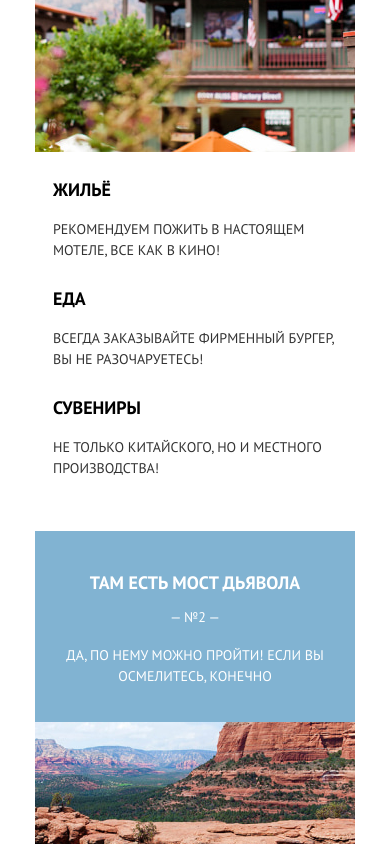
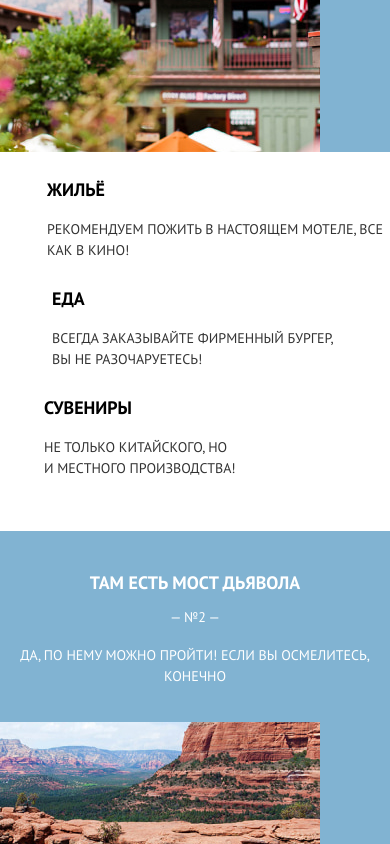
Before and after one commit to htmlacademy-adaptive/676715-sedona-26, a website: page source/index.html in a window 390 px wide. Shown: the part 1156-2000 px from the top of the page. Drawn offline with nearby package versions, Linux system fonts and the light colour scheme; files that its build step writes are made by us from their sources.

Commit message:
Правки по адаптивной сетке

```diff
--- a/source/index.html
+++ b/source/index.html
@@ -9,7 +9,7 @@
   <body class="page__body">
     <header class="header">
       <a class="header__logo">
-        <img class="header__image" src="img/logo-sedona.svg" width="185" height="96" alt="Логотип Седоны.">
+        <img class="header__image" src="img/logo-sedona.svg" loading="lazy" width="185" height="96" alt="Логотип Седоны.">
       </a>
       <!-- Меню -->
       <nav class="main-nav">
@@ -39,7 +39,7 @@
       <!-- Основной баннер -->
       <div class="banner">
         <div class="banner__container">
-          <img src="img/banner/banner-text.svg" width="282" height="214" alt="Welcome to the gorgeous Sedona.">
+          <img src="img/banner/banner-text.svg" loading="lazy" width="282" height="214" alt="Welcome to the gorgeous Sedona.">
         </div>
       </div>
       <!-- Преимущества -->
@@ -48,6 +48,7 @@
           <h2 class="title title--h2">Седона — небольшой городок в Аризоне, заслуживающий большего!</h2>
           <p class="advantages__description description">Рассмотрим 5 причин, по которым Седона круче, чем Гранд-Каньон!</p>
         </div>
+        <div class="advantages__list-wrapper text-container">
           <ol class="advantages__list">
             <li class="advantages__item city text">
               <div class="text__wrapper">
@@ -58,7 +59,7 @@
                 </div>
               </div>
               <div class="advantages__image-wrapper">
-              <img class="advantages__image" src="img/advantages/advantages-photo-1.jpg" width="320" height="260" alt="Город Седона.">
+                <img class="advantages__image" src="img/advantages/advantages-photo-1.jpg" loading="lazy" width="320" height="260" alt="Город Седона.">
               </div>
               <ul class="advantages__sublist text-sub">
                 <li class="advantages__sublist-item accommodation">
@@ -70,13 +71,13 @@
                 <li class="advantages__sublist-item food">
                   <div class="text-sub__container text-container">
                     <h4 class="title title--h2">Еда</h4>
-                  <p class="advantages__text description">Всегда заказывайте фирменный бургер, Вы не разочаруетесь!</p>
+                    <p class="advantages__text description">Всегда заказывайте фирменный бургер, Вы&nbsp;не&nbsp;разочаруетесь!</p>
                   </div>
                 </li>
                 <li class="advantages__sublist-item souvenirs">
                   <div class="text-sub__container text-container">
                     <h4 class="title title--h2">Сувениры</h4>
-                  <p class="advantages__text description">Не только китайского, но и местного производства!</p>
+                    <p class="advantages__text description">Не только китайского, но и&nbsp;местного&nbsp;производства!</p>
                   </div>
                 </li>
               </ul>
@@ -90,7 +91,7 @@
                 </div>
               </div>
               <div class="advantages__image-wrapper">
-              <img class="advantages__image" src="img/advantages/advantages-photo-2.jpg" width="320" height="260" alt="Мост дьявола.">
+                <img class="advantages__image" src="img/advantages/advantages-photo-2.jpg" loading="lazy" width="320" height="260" alt="Мост дьявола.">
               </div>
             </li>
             <li class="advantages__item-main advantages__item-main--area text-main">
@@ -115,6 +116,7 @@
               </div>
             </li>
           </ol>
+        </div>
       </section>
       <!-- Блок "Заинтересовались?" -->
       <section class="search text-container" id="search">
@@ -126,7 +128,7 @@
       <section class="map">
         <h2 class="visually-hidden">Найти нас</h2>
         <div class="map__image">
-          <img src="img/map.jpg" width="320" height="350" alt="Местонахождение на карте.">
+          <img src="img/map.jpg" loading="lazy" width="320" height="350" alt="Местонахождение на карте.">
           <button class="map__marker" type="button">
             <span class="visually-hidden">Метка на карте</span>
           </button>
--- a/source/sass/global/global.scss
+++ b/source/sass/global/global.scss
@@ -1,3 +1,7 @@
+*, *::before, *::after {
+  box-sizing: inherit;
+}
+
 img {
   max-width: 100%;
   height: auto;
--- a/source/sass/global/page.scss
+++ b/source/sass/global/page.scss
@@ -1,7 +1,3 @@
-*, *::before, *::after {
-  box-sizing: inherit;
-}
-
 .page {
   box-sizing: border-box;
   height: 100%;
--- a/source/sass/main-container/advantages.scss
+++ b/source/sass/main-container/advantages.scss
@@ -16,7 +16,6 @@
   }
 
   @media (min-width: $desktop-width) {
-    width: 485px;
     padding: 59px 0 44px 0;
   }
 }
@@ -42,6 +41,18 @@
   }
 }
 
+.advantages__list-wrapper {
+  @media (min-width: $tablet-width) {
+    @include text-centering;
+    width: 768px;
+  }
+
+  @media (min-width: $desktop-width) {
+    @include text-centering;
+    width: 1200px;
+  }
+}
+
 .advantages__item {
   @media (min-width: $tablet-width) {
     display: flex;
@@ -53,7 +64,7 @@
 .advantages__item .text__container,
 .advantages__sublist-item .text-sub__container,
 .advantages__item-main .text-main__container {
-  width: 284px;
+  // width: 284px;
 }
 
 .advantages__item .text__container {
@@ -149,27 +160,11 @@
   }
 }
 
-.accommodation {
-  @media (min-width: $tablet-width) {
-    margin-right: 73px;
-  }
+.advantages__sublist-item {
+  // @media (min-width: $tablet-width) {
+  //   padding-left: 47px;
+  // }
 
-  @media (min-width: $desktop-width) {
-    margin-right: 104px;
-  }
-}
-
-.food {
-  @media (min-width: $tablet-width) {
-    margin-right: 70px;
-  }
-
-  @media (min-width: $desktop-width) {
-    margin-right: 121px;
-  }
-}
-
-.advantages__sublist-item {
   @media (min-width: $desktop-width) {
     padding-top: 99px;
   }
@@ -179,7 +174,41 @@
   padding-bottom: 25px;
 
   @media (min-width: $tablet-width) {
-    padding-bottom: 0;
+    padding-bottom: 25px;
+  }
+}
+
+.accommodation {
+  padding-left: 47px;
+
+  @media (min-width: $tablet-width) {
+    margin-right: 73px;
+    padding-left: 0;
+  }
+
+  @media (min-width: $desktop-width) {
+    margin-right: 104px;
+  }
+}
+
+.food {
+  padding-left: 52px;
+
+  @media (min-width: $tablet-width) {
+    margin-right: 49px;
+    padding-left: 0;
+  }
+
+  @media (min-width: $desktop-width) {
+    margin-right: 114px;
+  }
+}
+
+.souvenirs {
+  padding-left: 44px;
+
+  @media (min-width: $tablet-width) {
+    padding-left: 0;
   }
 }
 
@@ -187,9 +216,9 @@
   padding-bottom: 16px;
 }
 
-.accommodation .text-sub__container {
+.advantages__sublist-item .text-sub__container {
   @media (min-width: $tablet-width) {
-    width: 185px;
+    width: 193px;
   }
 
   @media (min-width: $desktop-width) {
@@ -197,25 +226,36 @@
   }
 }
 
-.food .text-sub__container {
-  @media (min-width: $tablet-width) {
-    width: 180px;
-  }
+//закомментировано до PixelPerfect
+// .accommodation .text-sub__container {
+//   @media (min-width: $tablet-width) {
+//     width: 185px;
+//   }
 
-  @media (min-width: $desktop-width) {
-    width: 313px;
-  }
-}
+//   @media (min-width: $desktop-width) {
+//     width: 282px;
+//   }
+// }
 
-.souvenirs .text-sub__container {
-  @media (min-width: $tablet-width) {
-    width: 193px;
-  }
+// .food .text-sub__container {
+//   @media (min-width: $tablet-width) {
+//     width: 180px;
+//   }
 
-  @media (min-width: $desktop-width) {
-    width: 244px;
-  }
-}
+//   @media (min-width: $desktop-width) {
+//     width: 313px;
+//   }
+// }
+
+// .souvenirs .text-sub__container {
+//   @media (min-width: $tablet-width) {
+//     width: 193px;
+//   }
+
+//   @media (min-width: $desktop-width) {
+//     width: 244px;
+//   }
+// }
 
 .bridge .text__wrapper {
   @media (min-width: $tablet-width) {
@@ -227,7 +267,7 @@
   padding: 39px 0 35px 0;
 
   @media (min-width: $tablet-width) {
-    padding: 43px 36px 41px 36px;
+    padding: 43px 36px;
   }
 
   @media (min-width: $desktop-width) {
```
Also changed, not shown: source/catalog.html (+7 -7 lines), source/form.html (+2 -2 lines). Lines whose indentation alone changed are shown as unchanged.
